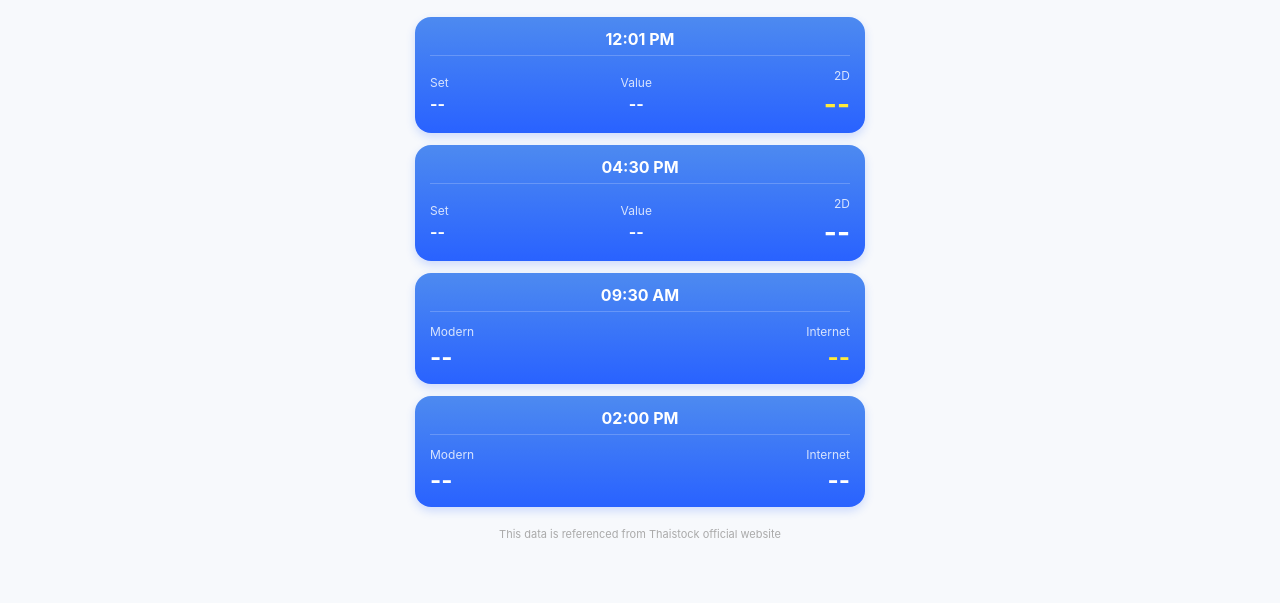
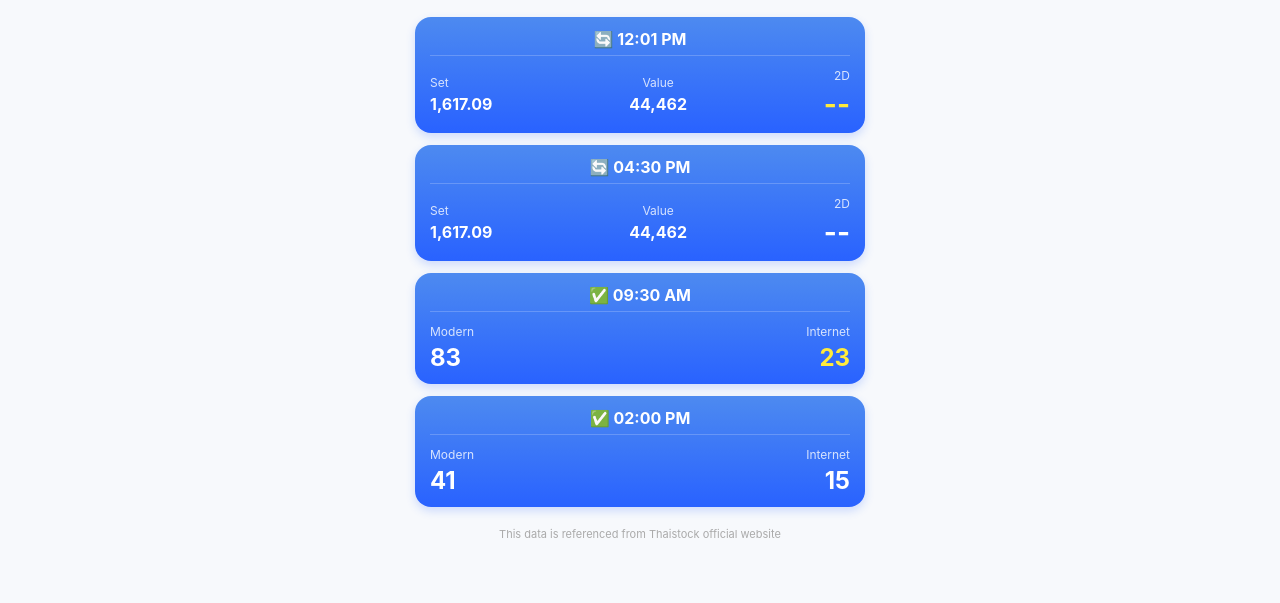
Before and after one commit to tok964452-cyber/2d3dmk, a website: page index.html in a window 1280 px wide. Shown: the part 197-800 px from the top of the page. Drawn offline with Linux system fonts and the light colour scheme.

Commit message:
Update index.html

```diff
--- a/index.html
+++ b/index.html
@@ -24,12 +24,15 @@
 <body>
     <div class="header">2D3DMK</div>
     <div class="top-live" id="top-num">--</div>
-    <div class="updated-text">🔄 <span id="status-time">Loading...</span></div>
+
+    <!-- အချိန်ပြသင်္ကေတ နေရာ -->
+    <div class="updated-text"><span id="live-icon">🔄</span> Updated: <span id="status-time">Loading...</span></div>
+
     <div class="container">
 
         <!-- 12:01 PM ကတ်ပြား -->
         <div class="blue-card">
-            <div class="card-title">12:01 PM</div>
+            <div class="card-title"><span id="t1-icon">🔄</span> 12:01 PM</div>
             <div class="card-body">
                 <div class="data-col"><span class="lbl">Set</span><span class="val" id="c1-set">--</span></div>
                 <div class="data-col" style="text-align: center;"><span class="lbl">Value</span><span class="val" id="c1-val">--</span></div>
@@ -39,7 +42,7 @@
 
         <!-- 04:30 PM ကတ်ပြား -->
         <div class="blue-card">
-            <div class="card-title">04:30 PM</div>
+            <div class="card-title"><span id="t2-icon">🔄</span> 04:30 PM</div>
             <div class="card-body">
                 <div class="data-col"><span class="lbl">Set</span><span class="val" id="c2-set">--</span></div>
                 <div class="data-col" style="text-align: center;"><span class="lbl">Value</span><span class="val" id="c2-val">--</span></div>
@@ -49,86 +52,107 @@
 
         <!-- 09:30 AM ကတ်ပြား -->
         <div class="blue-card">
-            <div class="card-title">09:30 AM</div>
+            <div class="card-title">✅ 09:30 AM</div>
             <div class="card-body">
-                <div class="data-col"><span class="lbl">Modern</span><span class="val" style="font-size: 24px;" id="m930">--</span></div>
-                <div class="data-col" style="text-align: right;"><span class="lbl">Internet</span><span class="val" style="font-size: 24px; color: #ffeb3b;" id="i930">--</span></div>
+                <div class="data-col"><span class="lbl">Modern</span><span class="val" style="font-size: 24px;">83</span></div>
+                <div class="data-col" style="text-align: right;"><span class="lbl">Internet</span><span class="val" style="font-size: 24px; color: #ffeb3b;">23</span></div>
             </div>
         </div>
 
         <!-- 02:00 PM ကတ်ပြား -->
         <div class="blue-card">
-            <div class="card-title">02:00 PM</div>
+            <div class="card-title">✅ 02:00 PM</div>
             <div class="card-body">
-                <div class="data-col"><span class="lbl">Modern</span><span class="val" style="font-size: 24px;" id="m200">--</span></div>
-                <div class="data-col" style="text-align: right;"><span class="lbl">Internet</span><span class="val" style="font-size: 24px;" id="i200">--</span></div>
+                <div class="data-col"><span class="lbl">Modern</span><span class="val" style="font-size: 24px;">41</span></div>
+                <div class="data-col" style="text-align: right;"><span class="lbl">Internet</span><span class="val" style="font-size: 24px;">15</span></div>
             </div>
         </div>
         <div class="footer-note">This data is referenced from Thaistock official website</div>
     </div>
 
     <script>
-        function checkAndRender2D() {
+        function runPerfectDashboard() {
             const now = new Date();
             const currentHour = now.getHours();
             const currentMinute = now.getMinutes();
-
-            // လက်ရှိအချိန်ကို မိနစ်အဖြစ်ပြောင်းတွက်ခြင်း (ဥပမာ - 9:30 AM = 570 မိနစ်)
             const totalMinutes = (currentHour * 60) + currentMinute;
 
-            // Live ပြောင်းလဲမည့် Random ဂဏန်းတွက်ချက်မှုပုံစံ
+            // Live စက္ကန့်ပိုင်းအလိုက် လှုပ်ရှားမည့် စတော့ကိန်းဂဏန်းများ
             const mockIndex = (1615 + Math.random() * 4).toFixed(2);
             const mockValue = Math.floor(43000 + Math.random() * 1500);
             const live2D = mockIndex.replace('.', '').slice(-1) + mockValue.toString().slice(-1);
 
-            // ထိပ်ဆုံးက Live ဂဏန်းကြီးကို အမြဲပြောင်းလဲနေစေရန်
-            document.getElementById('top-num').innerText = live2D;
-            document.getElementById('status-time').innerText = "Updated: " + now.toLocaleTimeString();
+            const year = now.getFullYear();
+            const month = String(now.getMonth() + 1).padStart(2, '0');
+            const day = String(now.getDate()).padStart(2, '0');
+            const timeStr = now.toTimeString().split(' ')[0];
+            const fullDateStr = `${year}-${month}-${day} ${timeStr}`;
 
-            // ၁။ 09:30 AM မတိုင်ခင်ဆိုလျှင် Modern/Internet ကို "--" ပြမည်၊ ကျော်လျှင် ဂဏန်းအသေပြမည်
+            // 09:30 AM နှင့် 02:00 PM စစ်ဆေးချက်များ
             if (totalMinutes >= 570) {
                 document.getElementById('m930').innerText = "83";
                 document.getElementById('i930').innerText = "23";
-            } else {
-                document.getElementById('m930').innerText = "--";
-                document.getElementById('i930').innerText = "--";
+            }
+            if (totalMinutes >= 840) {
+                document.getElementById('m200').innerText = "41";
+                document.getElementById('i200').innerText = "15";
             }
 
-            // ၂။ 12:01 PM မတိုင်ခင်ဆိုလျှင် "--" ပြမည်၊ ကျော်လျှင် ၁၂:၀၁ ထွက်ဂဏန်း (၇၅) ကို ပြမည်
-            if (totalMinutes >= 721) {
+            // ⚠️ [စနစ်စည်းမျဉ်းချုပ်ချုပ်] ဈေးကွက်ပိတ်ချိန်တွင် အချိန်နာရီနှင့် သင်္ကေတများပါ လုံးဝ Freeze ရပ်တန့်သွားစေမည့် Logic
+
+            // ၁။ မနက်ခင်းဈေးကွက်ပိတ်ချိန် (12:01 PM မှ 02:30 PM အတွင်း)
+            if (totalMinutes >= 721 && totalMinutes < 870) {
+                document.getElementById('top-num').innerText = "75";
+                document.getElementById('live-icon').innerHTML = "&#8635;"; // ⏰ နာရီသင်္ကေတ ပြောင်းလဲမည်
+                document.getElementById('status-time').innerText = `${year}-${month}-${day} 12:01:00`; // အချိန်နာရီပါ ၁၂:၀၁:၀၀ တွင် ရပ်တန့်သွားမည်
+
+                document.getElementById('t1-icon').innerHTML = "&#215;";
                 document.getElementById('c1-num').innerText = "75";
                 document.getElementById('c1-set').innerText = "1,615.27";
                 document.getElementById('c1-val').innerText = "43,105.48";
-            } else {
+
+                document.getElementById('t2-icon').innerText = "🔄";
+                document.getElementById('c2-num').innerText = "--";
+                document.getElementById('c2-set').innerText = "1,615.27";
+                document.getElementById('c2-val').innerText = "43,105.48";
+            }
+            // ၂။ ညနေခင်းဈေးကွက်အပြီးတိုင်ပိတ်ချိန် (04:30 PM ကျော်လွန်သွားချိန်)
+            else if (totalMinutes >= 990) {
+                document.getElementById('top-num').innerText = "85";
+                document.getElementById('live-icon').innerHTML = "&#8635;"; // ⏰ နာရီသင်္ကေတ ပြောင်းလဲမည်
+                document.getElementById('status-time').innerText = `${year}-${month}-${day} 16:30:00`; // အချိန်နာရီပါ ၁၆:၃၀:၀၀ တွင် ရပ်တန့်သွားမည်
+
+                document.getElementById('t1-icon').innerHTML = "&#215;";
+                document.getElementById('c1-num').innerText = "75";
+                document.getElementById('c1-set').innerText = "1,615.27";
+                document.getElementById('c1-val').innerText = "43,105.48";
+
+                document.getElementById('t2-icon').innerHTML = "&#215;";
+                document.getElementById('c2-num').innerText = "85";
+                document.getElementById('c2-set').innerText = "1,618.42";
+                document.getElementById('c2-val').innerText = "44,210.85";
+            }
+            // ၃။ ပုံမှန်ဈေးကွက်ဖွင့်လှစ်ပြီး အချိန်ရော ဂဏန်းပါ Live လှုပ်ရှားနေရမည့် အချိန်များ
+            else {
+                document.getElementById('top-num').innerText = live2D;
+                document.getElementById('live-icon').innerText = "🔄"; // Live လည်ပတ်သင်္ကေတ
+                document.getElementById('status-time').innerText = fullDateStr; // အချိန်သည် စက္ကန့်အလိုက် ပုံမှန်တိုးနေမည်
+
+                document.getElementById('t1-icon').innerText = "🔄";
+                document.getElementById('t2-icon').innerText = "🔄";
+
                 document.getElementById('c1-num').innerText = "--";
-                document.getElementById('c1-set').innerText = "--";
-                document.getElementById('c1-val').innerText = "--";
-            }
+                document.getElementById('c1-set').innerText = Number(mockIndex).toLocaleString();
+                document.getElementById('c1-val').innerText = Number(mockValue).toLocaleString();
 
-            // ၃။ 02:00 PM မတိုင်ခင်ဆိုလျှင် "--" ပြမည်၊ ကျော်လျှင် ပြမည်
-            if (totalMinutes >= 840) {
-                document.getElementById('m200').innerText = "41";
-                document.getElementById('i200').innerText = "15";
-            } else {
-                document.getElementById('m200').innerText = "--";
-                document.getElementById('i200').innerText = "--";
-            }
-
-            // ၄။ 04:30 PM မတိုင်ခင်ဆိုလျှင် "--" ပြမည်၊ ကျော်လျှင် ညနေထွက်ဂဏန်း Live အတိုင်း တိုက်ရိုက်ပြမည်
-            if (totalMinutes >= 990) {
-                document.getElementById('c2-num').innerText = live2D;
+                document.getElementById('c2-num').innerText = "--";
                 document.getElementById('c2-set').innerText = Number(mockIndex).toLocaleString();
                 document.getElementById('c2-val').innerText = Number(mockValue).toLocaleString();
-            } else {
-                document.getElementById('c2-num').innerText = "--";
-                document.getElementById('c2-set').innerText = "--";
-                document.getElementById('c2-val').innerText = "--";
             }
         }
 
-        // စက္ကန့်ပိုင်းအလိုက် စစ်ဆေးမောင်းနှင်ခြင်း
-        checkAndRender2D();
-        setInterval(checkAndRender2D, 3000);
+        runPerfectDashboard();
+        setInterval(runPerfectDashboard, 3000);
     </script>
 </body>
 </html>
```
